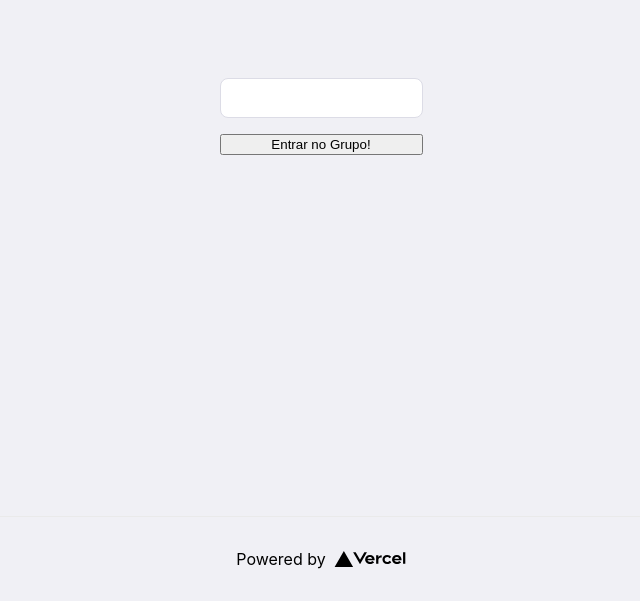
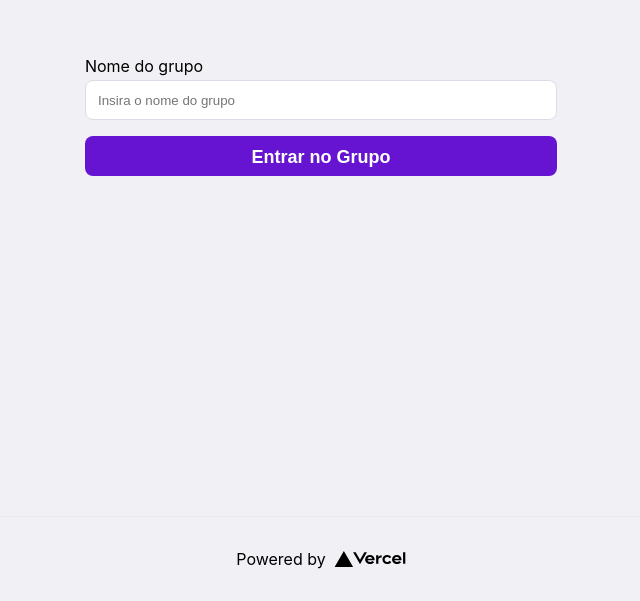
Before and after one commit to gabrielsartorato/peer-front, a Next.js app: page / in a window 1280 px wide. Shown: the part 284-885 px from the top of the page, without its empty margins (319-959 px from the left). Built offline with nearby package versions, Linux system fonts and the light colour scheme.

Commit message:
init websocket config

```diff
--- a/package.json
+++ b/package.json
@@ -14,11 +14,14 @@
     "react-dom": "17.0.2",
     "simple-peer": "^9.11.1",
     "socket.io-client": "^4.4.1",
+    "styled-components": "^5.3.5",
     "uuid": "^8.3.2"
   },
   "devDependencies": {
     "@types/node": "17.0.23",
     "@types/react": "17.0.43",
+    "@types/simple-peer": "^9.11.4",
+    "@types/socket.io-client": "^3.0.0",
     "@types/styled-components": "^5.1.24",
     "eslint": "8.11.0",
     "eslint-config-next": "12.1.0",
--- a/src/components/CreateRoom/index.tsx
+++ b/src/components/CreateRoom/index.tsx
@@ -1,5 +1,6 @@
 import React, { useState } from "react";
 import { useRouter } from 'next/router';
+import * as S from './styles';
 // import { v1 as uuid } from "uuid";
 
 export function CreateRoom () {
@@ -13,10 +14,15 @@ export function CreateRoom () {
     }
 
     return (
-        <form style={{ display: 'flex', flexDirection: 'column', gap: '16px'}}>
-            <input style={{}} value={groupName} onChange={(e)=> setGroupName(e.target.value)}></input>
-            <button onClick={joinOnMeet}>Entrar no Grupo!</button>
-        </form>
+        <S.Form>
+            <S.Label>Nome do grupo</S.Label>
+            <S.Input
+                value={groupName}
+                onChange={(e)=> setGroupName(e.target.value)}
+                placeholder="Insira o nome do grupo"
+            />
+            <S.Button onClick={joinOnMeet}>Entrar no Grupo</S.Button>
+        </S.Form>
     );
 };
 
--- /dev/null
+++ b/src/components/CreateRoom/styles.ts
@@ -0,0 +1,42 @@
+import styled from 'styled-components';
+
+export const Form = styled.form`
+    display: 'flex';
+    flex-direction: 'column';
+    gap: 32px;
+`;
+
+export const Label = styled.label`
+
+`;
+
+export const Input = styled.input`
+  width: 100%;
+  height: 40px;
+  color: #333;
+  border: 1px solid #dcdce6;
+  border-radius: 8px;
+  padding: 0px 12px;
+  margin-top: 4px;
+`;
+
+export const Button = styled.button`
+    width: 100%;
+    height: 40px;
+    background: #6614D2;
+    margin-top: 16px;
+    border: 0;
+    border-radius: 8px;
+    color: #fff;
+    font-weight: bold;
+    display: inline-block;
+    text-align: center;
+    text-decoration: none;
+    font-size: 18px;
+    line-height: 40px;
+    transition: filter 0.2s;
+
+    :hover {
+        opacity: 0.9;
+    }
+`;
--- /dev/null
+++ b/src/components/Room/styles.ts
@@ -0,0 +1,15 @@
+import styled from "styled-components";
+
+export const Container = styled.div`
+    padding: 20px;
+    display: flex;
+    height: 100vh;
+    width: 90%;
+    margin: auto;
+    flex-wrap: wrap;
+`;
+
+export const StyledVideo = styled.video`
+    height: 40%;
+    width: 50%;
+`;
--- a/styles/globals.css
+++ b/styles/globals.css
@@ -20,12 +20,3 @@ a {
 button {
   cursor: pointer;
 }
-
-form input {
-  width: 100%;
-  height: 40px;
-  color: #333;
-  border: 1px solid #dcdce6;
-  border-radius: 8px;
-  padding: 0px 12px;
-}
```
Also changed, not shown: pages/room/[roomID].tsx (renamed from pages/room/[id].tsx, +2 -9 lines), src/components/Room/index.tsx (+124 -3 lines).
